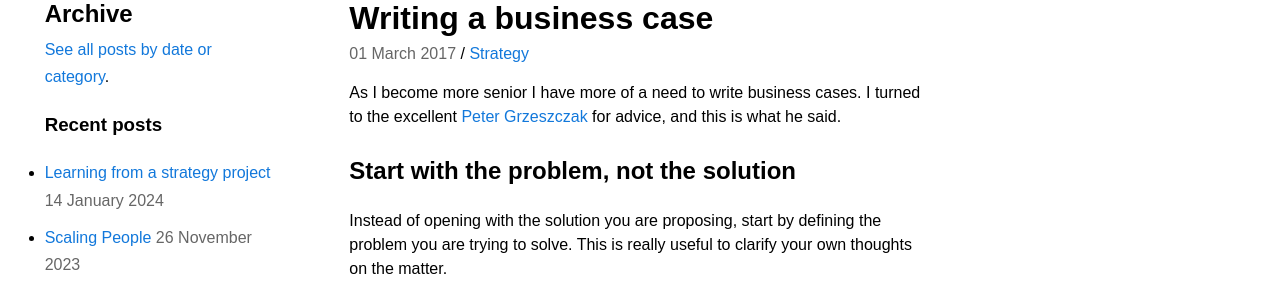
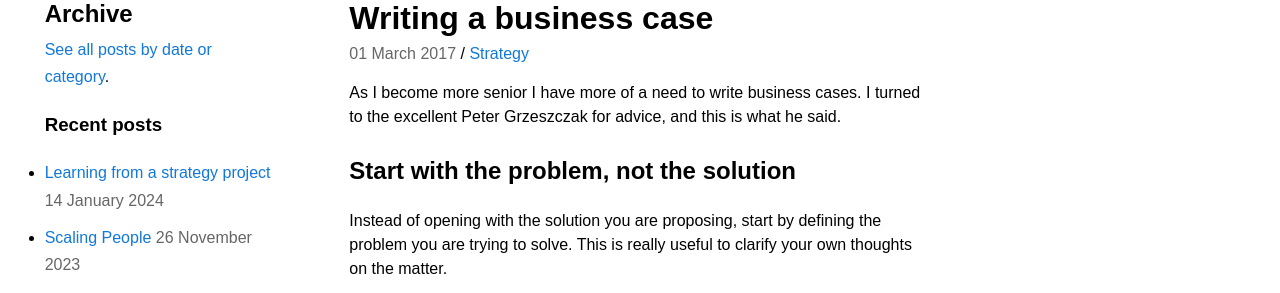
Before and after one commit to annashipman/annashipman.github.io, a Jekyll site: the page built from _posts/2017-03-01-writing-a-business-case.md, in a window 1280 px wide and 900 px high. Shown: the part 222-515 px from the top of the window. Built offline with Jekyll 4.4.1, drawn with Linux system fonts in a browser that asks for light colours; part of the change alters nothing that is shown; some of the changed text lies outside the part shown.

```diff
--- a/_posts/2017-03-01-writing-a-business-case.md
+++ b/_posts/2017-03-01-writing-a-business-case.md
@@ -5,7 +5,7 @@ tag: Strategy
 layout: blog_post
 ---
 
-As I become more senior I have more of a need to write business cases. I turned to the excellent [Peter Grzeszczak](https://twitter.com/Pete_Grz) for advice, and this is what he said.
+As I become more senior I have more of a need to write business cases. I turned to the excellent Peter Grzeszczak for advice, and this is what he said.
 
 ## Start with the problem, not the solution
 
@@ -67,7 +67,7 @@ It's also worth (as with most things) finding a critical friend who is not invol
 
 ## The five cases for a government business case
 
-We were not talking about producing a business case for the Treasury, though that's a lot of what Peter does. Although that is a much more involved exercise, I found it useful to think of the different cases you are required to make for Treasury cases: strategic, economic, commercial, financial and management. It can be useful to think of your problem in those lights, even if you don't go into all the detail. [This guide on assessing Treasury business cases (PDF)](https://www.gov.uk/government/uploads/system/uploads/attachment_data/file/190609/Green_Book_guidance_short_plain_English_guide_to_assessing_business_cases.pdf) is useful for more information on that.
+We were not talking about producing a business case for the Treasury, though that's a lot of what Peter does. Although that is a much more involved exercise, I found it useful to think of the different cases you are required to make for Treasury cases: strategic, economic, commercial, financial and management. It can be useful to think of your problem in those lights, even if you don't go into all the detail. [This guide on assessing Treasury business cases](https://www.gov.uk/government/publications/the-green-book-appraisal-and-evaluation-in-central-government/the-green-book-2020) is useful for more information on that.
 
 ## Ultimately, it's about telling a story
 
```
